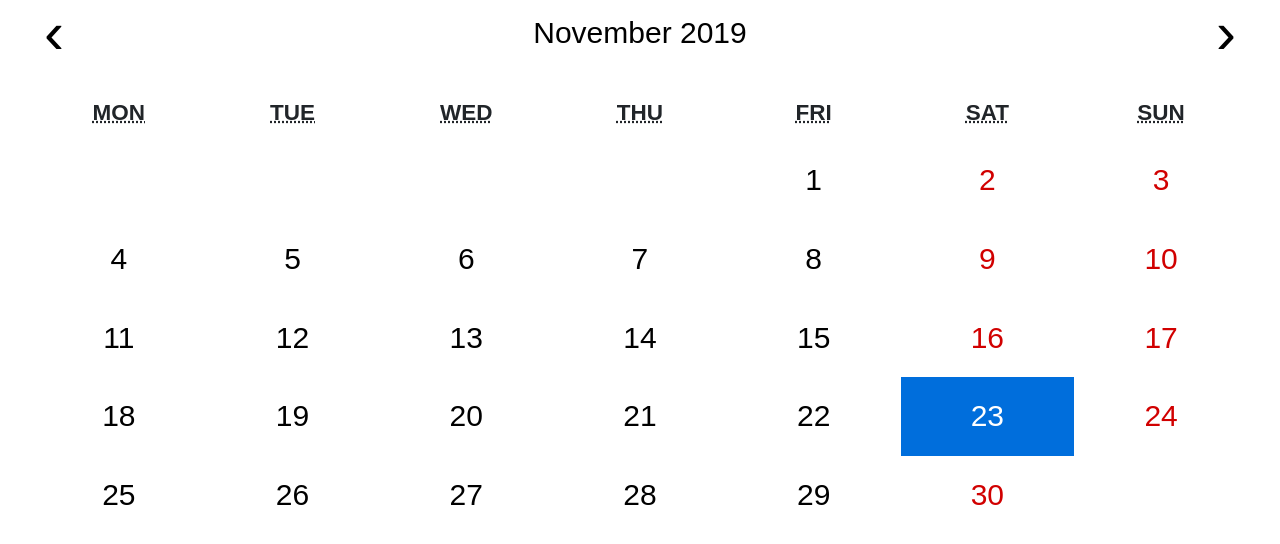
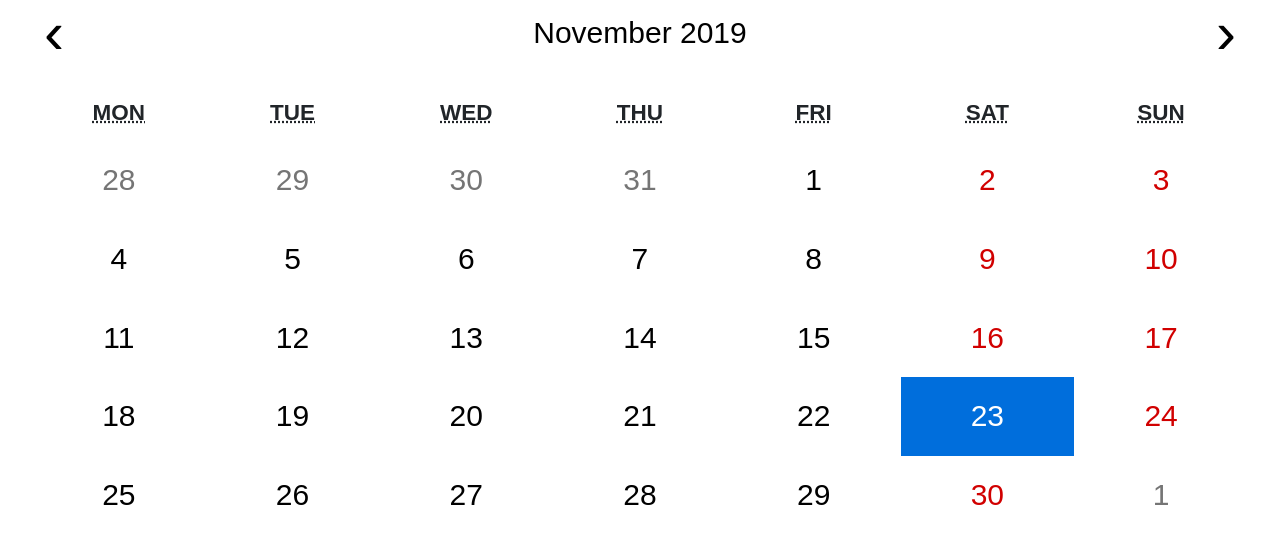
Before and after one commit to CiprianoBryan/Colegio, a React app: page /asistencias in a window 1280 px wide. Shown: the part 124-668 px from the top of the page. Built offline with nearby package versions, Linux system fonts and the light colour scheme; data requests are answered from the project's data file.

Commit message:
small fix

```diff
--- a/src/pages/Asistencias.js
+++ b/src/pages/Asistencias.js
@@ -37,11 +37,6 @@ class Asistencias extends React.Component {
 		}
 	}
 
-	handleChangeDay = date => {
-		console.log('aea');
-		// this.setState({date});
-	}
-
 	render() {
 		if (this.state.loading && !this.state.data) {
 			return <PageLoading/>;
@@ -53,13 +48,7 @@ class Asistencias extends React.Component {
 			<div className="Asistencia">
 				<h1 className="title">Asistencia</h1>
 				<Calendar
-					onClickDay={this.handleChangeDay}
-					onClickMonth={console.log('month')}
-					onClickYear={console.log('year')}
-					showNeighboringMonth={false}
-					dosanlw="ñnoneñ"
 					className="Asistencia_calendar"
-					onChange={this.handleChangeDay}
 					value={this.state.date}
 				/>
 			</div>
--- a/src/pages/styles/Notas.css
+++ b/src/pages/styles/Notas.css
@@ -38,5 +38,18 @@
 
 .react-calendar__month-view__days__day:hover {
 	user-select: none;
-	display: none;
+	/* display: none; */
 }
+
+.react-calendar__tile {
+	background-color: red;
+
+}
+
+.react-calendar__month-view__days__day {
+	background-color: red;
+}
+
+.Asistencia_calendar {
+	background-color: rebeccapurple;
+}
```
